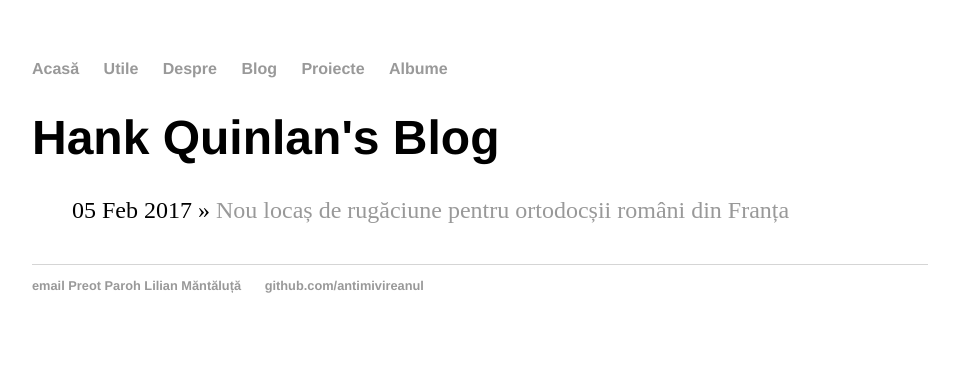
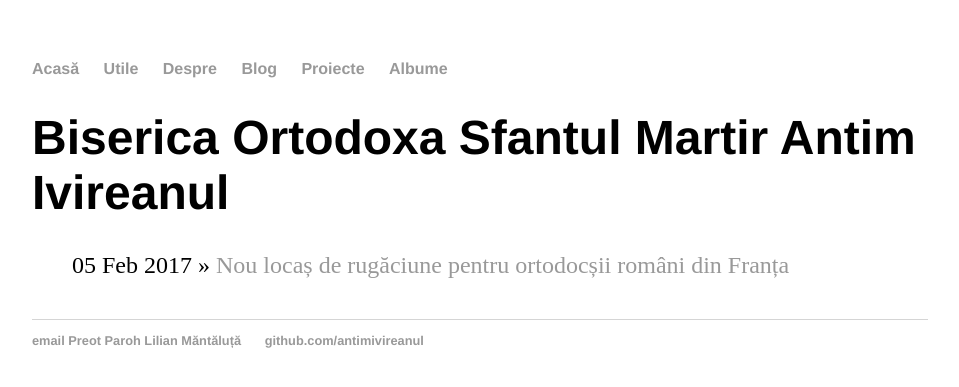
Before and after one commit to antimivireanul/antimivireanul.github.io, a Jekyll site: the page built from blog/index.html, in a window 1280 px wide. Shown: the top 387 px of the page, without its empty margins (160-1119 px from the left). Built offline with Jekyll 4.4.1, drawn with Linux system fonts in a browser that asks for light colours.

Commit message:
Update index.html

```diff
--- a/blog/index.html
+++ b/blog/index.html
@@ -1,6 +1,6 @@
 ---
 layout: default
-title: Hank Quinlan's Blog
+title: Biserica Ortodoxa Sfantul Martir Antim Ivireanul
 ---
 	<h1>{{ page.title }}</h1>
 	<ul class="posts">
```
